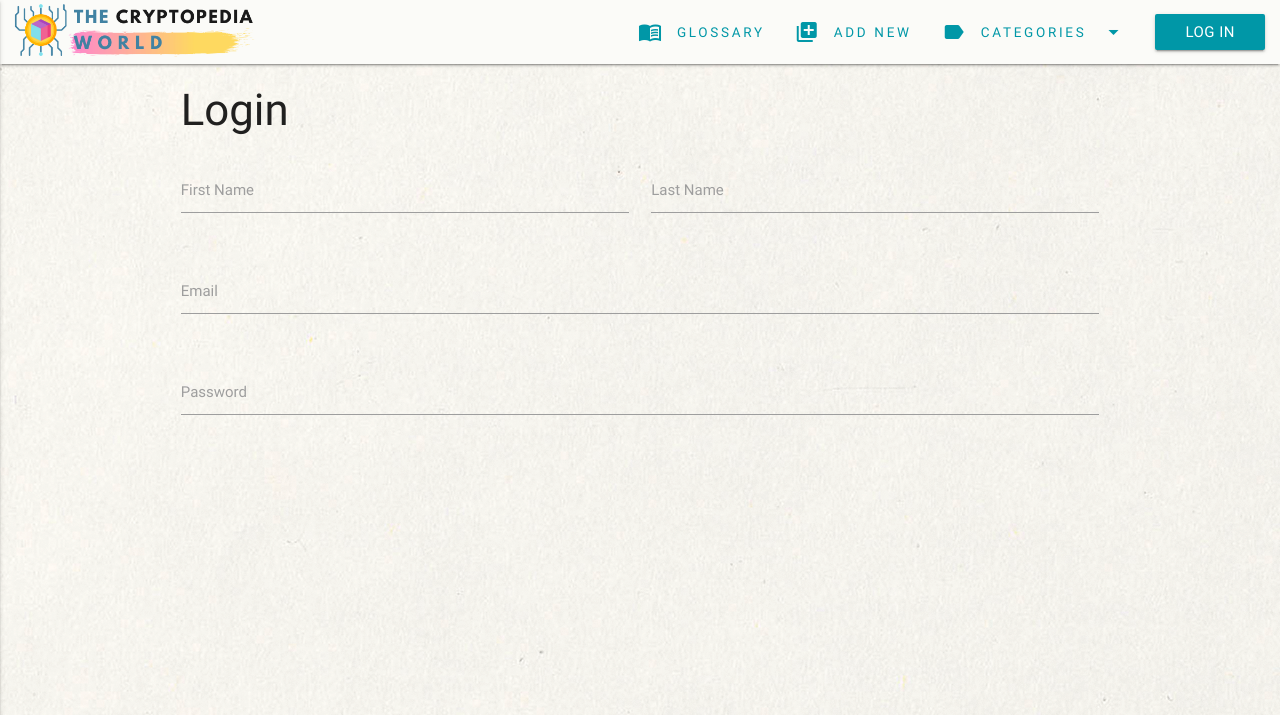
After one commit to kescardoso/cryptopedia, a Flask app: page /login in a window 1280 px wide. The commit adds this page. Shown: the top 715 px of the page. Run offline with Flask 2, Linux system fonts and the light colour scheme; some libraries are stand-ins or nearby versions.

Commit message:
Create user forms for user login and signup

```diff
--- a/app.py
+++ b/app.py
@@ -111,9 +111,28 @@ def insert_category():
     return redirect(url_for('get_categories'))
 
 
+# About and Guide Page
 @app.route('/about')
 def about():
     return render_template("about.html")
+
+
+# Login page
+@app.route('/login')
+def login():
+    return render_template("login.html")
+
+
+# Signup page
+@app.route('/signup')
+def signup():
+    return render_template("signup.html")
+
+
+# User dashboard page
+@app.route('/user_dash')
+def user_dash():
+    return render_template("user.html")
 
 
 if __name__ == '__main__':
--- a/templates/base.html
+++ b/templates/base.html
@@ -57,7 +57,7 @@
                             <li><a class="nav-drop cyan-text text-darken-2" href="#!">Category two</a></li>
                             <li><a class="nav-drop cyan-text text-darken-2" href="#!">Category three</a></li>
                         </ul>
-                        <li><a class="btn cyan darken-2" href="#!">Log In</a>
+                        <li><a class="btn cyan darken-2" href="{{ url_for('login') }}">Log In</a>
                         </li>
                     </ul>
                     <!-- Mobile Nav -->
--- /dev/null
+++ b/templates/login.html
@@ -0,0 +1,39 @@
+{% extends 'base.html' %}
+{% block content %}
+
+     <div class="row">
+
+        <h3>Login</h3>
+
+        <!-- User form: login -->
+        <div class="row">
+            <form class="col s12">
+
+                <div class="row">
+                    <div class="input-field col s6">
+                    <input id="first_name" type="text" class="validate">
+                    <label for="first_name">First Name</label>
+                    </div>
+                    <div class="input-field col s6">
+                    <input id="last_name" type="text" class="validate">
+                    <label for="last_name">Last Name</label>
+                    </div>
+                </div>
+                <div class="row">
+                    <div class="input-field col s12">
+                    <input id="email" type="email" class="validate">
+                    <label for="email">Email</label>
+                    </div>
+                </div>
+                <div class="row">
+                    <div class="input-field col s12">
+                    <input id="password" type="password" class="validate">
+                    <label for="password">Password</label>
+                    </div>
+                </div>
+
+            </form>
+        </div>
+
+
+{% endblock %}
```
